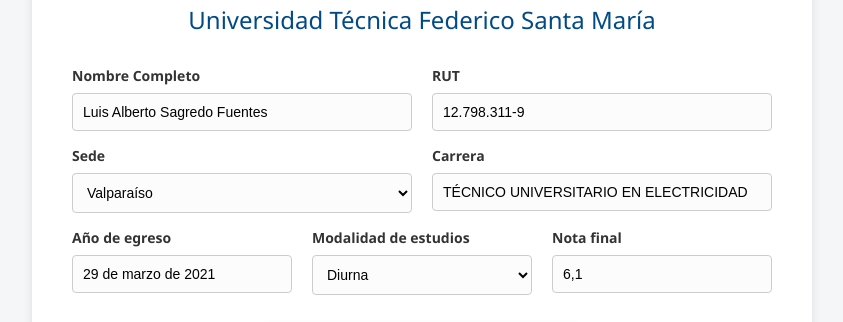
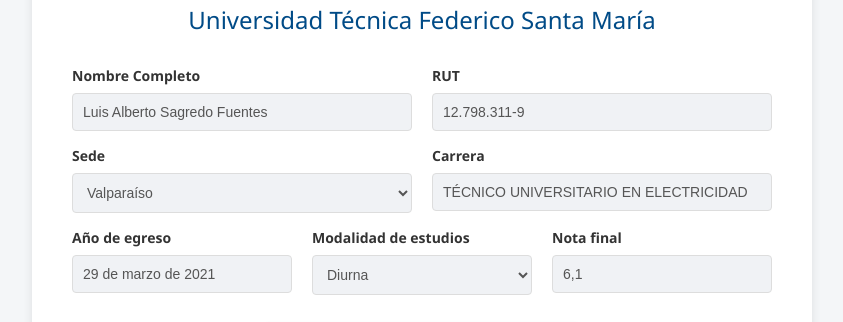
Before and after one commit to verificacion-got/VALIDACION-FEDERICO-SANTA-MARIA, a plain HTML site: page index.html in a window 1280 px wide. Shown: the part 308-630 px from the top of the page, without its empty margins (218-1061 px from the left). Drawn offline with Linux system fonts and the light colour scheme.

Commit message:
Update index.html

```diff
--- a/index.html
+++ b/index.html
@@ -75,6 +75,7 @@
             color: #333;
             font-size: 14px;
         }
+
         input[type="text"],
         input[type="number"],
         select {
@@ -84,14 +85,22 @@
             box-sizing: border-box;
             font-size: 14px;
             width: 100%;
-            background-color: #fcfcfc; /* Un fondo levemente gris para indicar que están prellenados */
         }
-        input:focus, select:focus {
+
+        input:focus:not([readonly]), select:focus {
             border-color: #F2A900;
             outline: none;
         }
 
-        /* --- ESTILOS PARA LA VALIDACIÓN SIMULADA (Apariencia de Google) --- */
+        /* --- ESTILO PARA LOS CAMPOS FIJOS (Solo lectura) --- */
+        input[readonly], select {
+            background-color: #f0f2f5; /* Fondo gris claro */
+            color: #555; /* Texto un poco más tenue */
+            cursor: not-allowed; /* Muestra un icono de bloqueo al pasar el mouse */
+            border-color: #ddd;
+        }
+
+        /* --- ESTILOS PARA LA VALIDACIÓN SIMULADA --- */
         .captcha-container {
             margin: 30px 0;
             display: flex;
@@ -232,49 +241,49 @@
 
             <form id="formularioUSM">
 
-                <!-- Fila 1: Nombre y RUT -->
+                <!-- Fila 1: Nombre y RUT (FIJOS) -->
                 <div class="form-row">
                     <div class="form-group">
                         <label for="nombre">Nombre Completo</label>
-                        <input type="text" id="nombre" name="nombre" value="Luis Alberto Sagredo Fuentes" required>
+                        <input type="text" id="nombre" name="nombre" value="Luis Alberto Sagredo Fuentes" readonly>
                     </div>
                     <div class="form-group">
                         <label for="rut">RUT</label>
-                        <input type="text" id="rut" name="rut" value="12.798.311-9" required>
+                        <input type="text" id="rut" name="rut" value="12.798.311-9" readonly>
                     </div>
                 </div>
 
-                <!-- Fila 2: Sede y Carrera -->
+                <!-- Fila 2: Sede y Carrera (FIJOS) -->
                 <div class="form-row">
                     <div class="form-group">
                         <label for="sede">Sede</label>
                         <!-- ÚNICA OPCIÓN: VALPARAÍSO -->
-                        <select id="sede" name="sede" required>
+                        <select id="sede" name="sede">
                             <option value="Valparaíso" selected>Valparaíso</option>
                         </select>
                     </div>
                     <div class="form-group">
                         <label for="carrera">Carrera</label>
-                        <input type="text" id="carrera" name="carrera" value="TÉCNICO UNIVERSITARIO EN ELECTRICIDAD" required>
+                        <input type="text" id="carrera" name="carrera" value="TÉCNICO UNIVERSITARIO EN ELECTRICIDAD" readonly>
                     </div>
                 </div>
 
-                <!-- Fila 3: Año, Modalidad y Nota -->
+                <!-- Fila 3: Año, Modalidad y Nota (FIJOS) -->
                 <div class="form-row-3">
                     <div class="form-group">
                         <label for="egreso">Año de egreso</label>
-                        <input type="text" id="egreso" name="egreso" value="29 de marzo de 2021" required>
+                        <input type="text" id="egreso" name="egreso" value="29 de marzo de 2021" readonly>
                     </div>
                     <div class="form-group">
                         <label for="modalidad">Modalidad de estudios</label>
                         <!-- ÚNICA OPCIÓN: DIURNA -->
-                        <select id="modalidad" name="modalidad" required>
+                        <select id="modalidad" name="modalidad">
                             <option value="Diurna" selected>Diurna</option>
                         </select>
                     </div>
                     <div class="form-group">
                         <label for="nota">Nota final</label>
-                        <input type="text" id="nota" name="nota" value="6,1" required>
+                        <input type="text" id="nota" name="nota" value="6,1" readonly>
                     </div>
                 </div>
 
```
